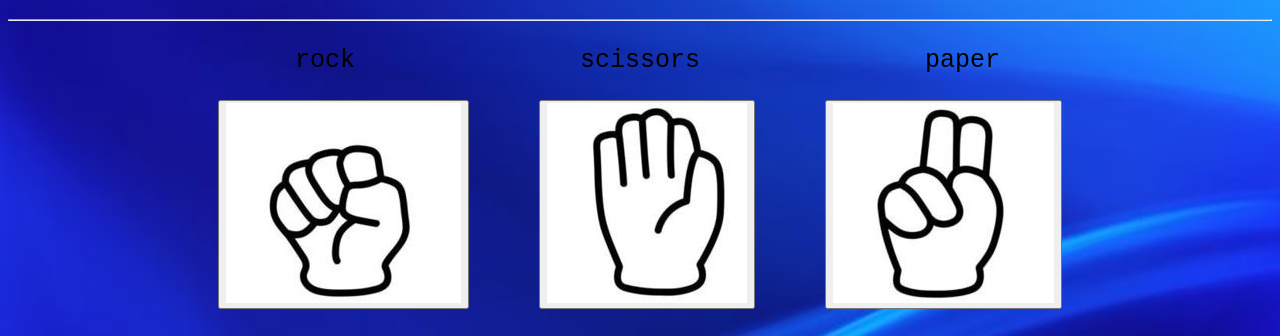
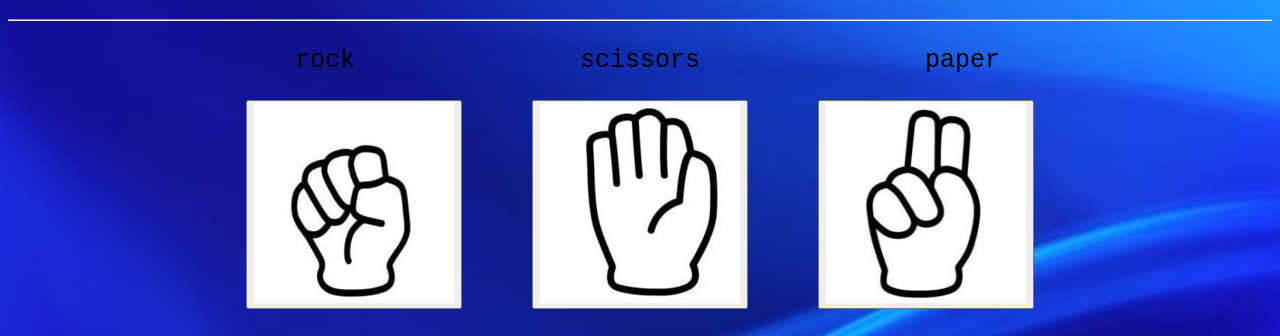
Before and after one commit to KirelosIsaac/rep, a plain HTML site: page index.html in a window 1280 px wide. Shown: the part 61-397 px from the top of the page. Drawn offline with Linux system fonts and the light colour scheme.

Commit message:
Update index.html

```diff
--- a/index.html
+++ b/index.html
@@ -52,9 +52,9 @@
 <pre class="paragraph1"> rock               scissors               paper</pre>
 
 <div class="buttons">
-<button onclick="startGame('rock')"><img src="rock.jpg" alt="Rock image"></button>
-<button onclick="startGame('paper')"><img src="paper.jpg" alt="Paper image"></button>
-<button onclick="startGame('scissors')"><img src="scissors.jpg" alt="Scissors image"></button>
+<button onclick="startGame('rock')"><img style="width:200px; height:200px" src="rock.jpg" alt="Rock image"></button>
+<button onclick="startGame('paper')"><img style="width:200px; height:200px" src="paper.jpg" alt="Paper image"></button>
+<button onclick="startGame('scissors')"><img style="width:200px; height:200px" src="scissors.jpg" alt="Scissors image"></button>
 </div>
 
 
```
